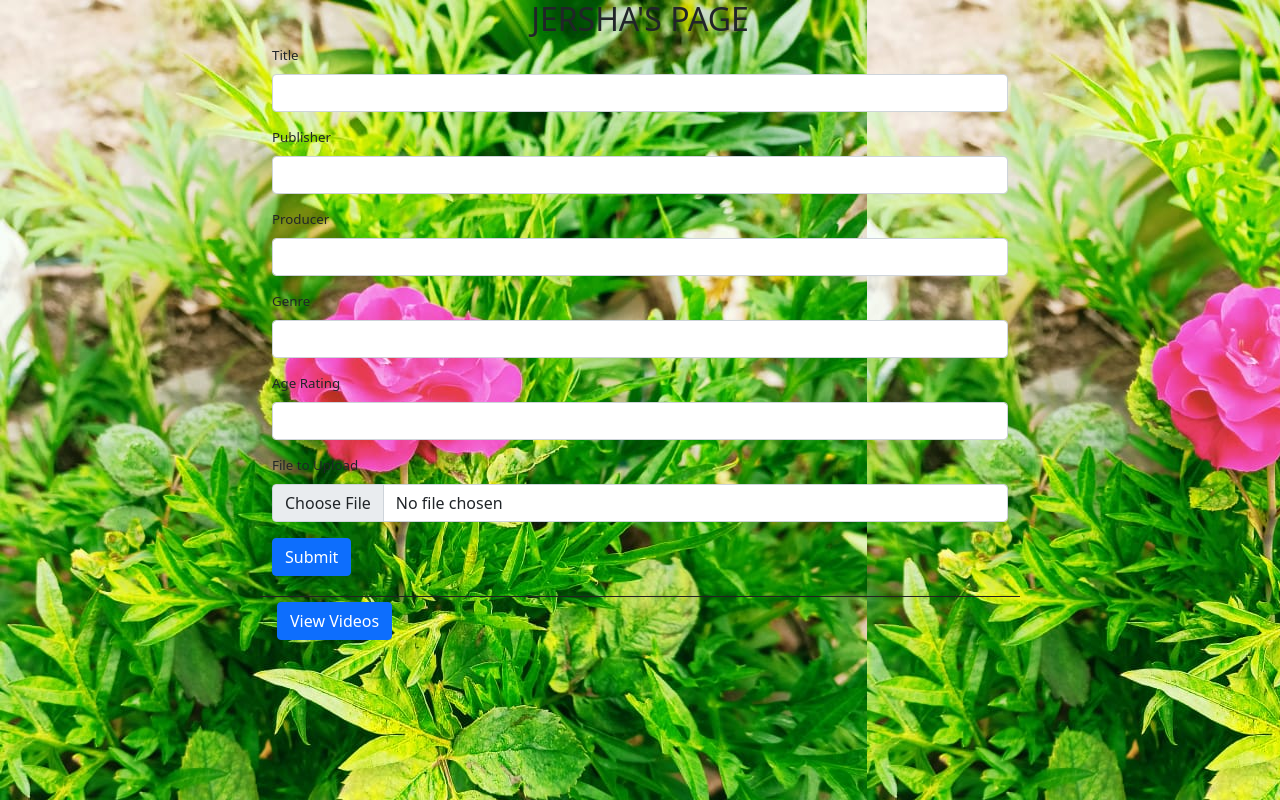
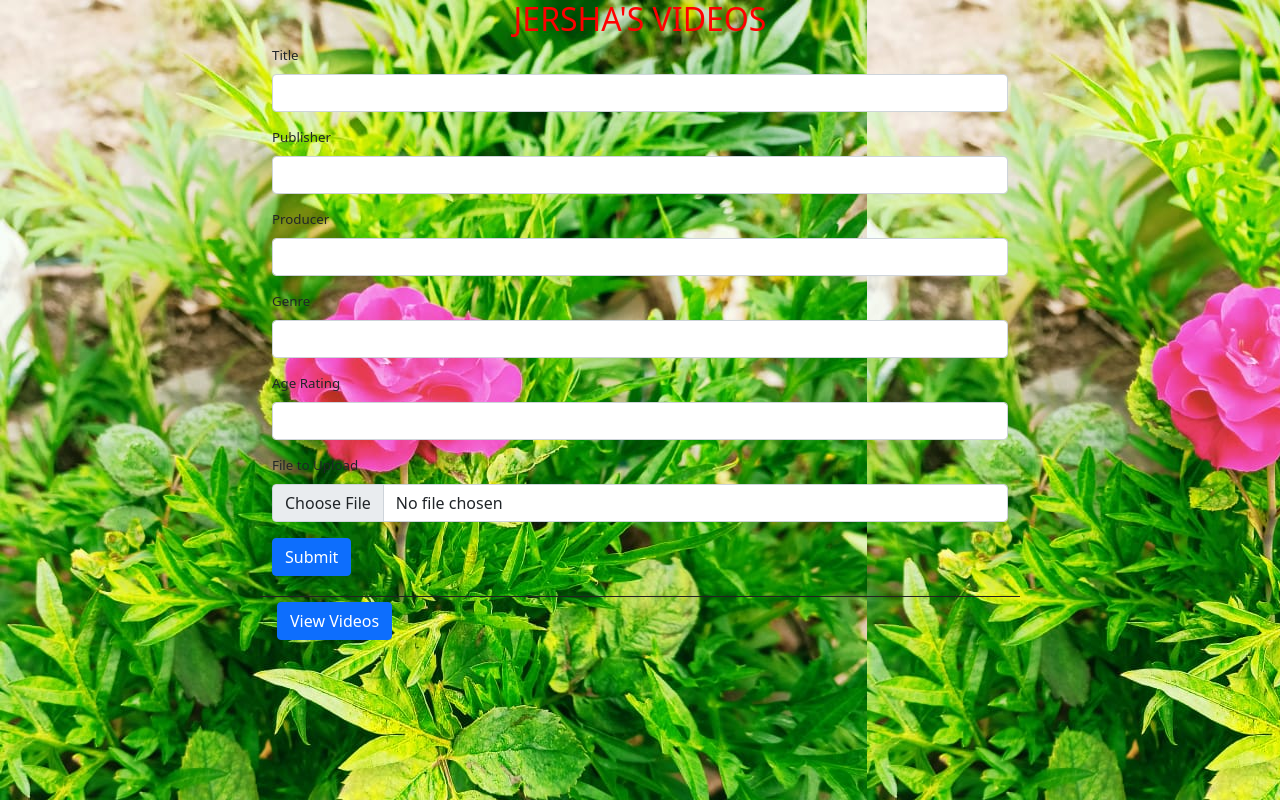
Before and after one commit to Jersha1511/upload1511, a plain HTML site: page index.html in a window 1280 px wide. Drawn offline with Linux system fonts and the light colour scheme.

Commit message:
Update index.html

```diff
--- a/index.html
+++ b/index.html
@@ -22,8 +22,8 @@
         <div class="row align-items-start">
             <div class="col-2"  ></div>
 
-            <div class="col-8" style="text-align: center;">
-              <h2>JERSHA'S PAGE</h2>
+            <div class="col-8" style="text-align: center;color:red;font-weight:bold">
+              <h2>JERSHA'S VIDEOS</h2>
             </div>
 
             <div class="col-2"  ></div>
```
